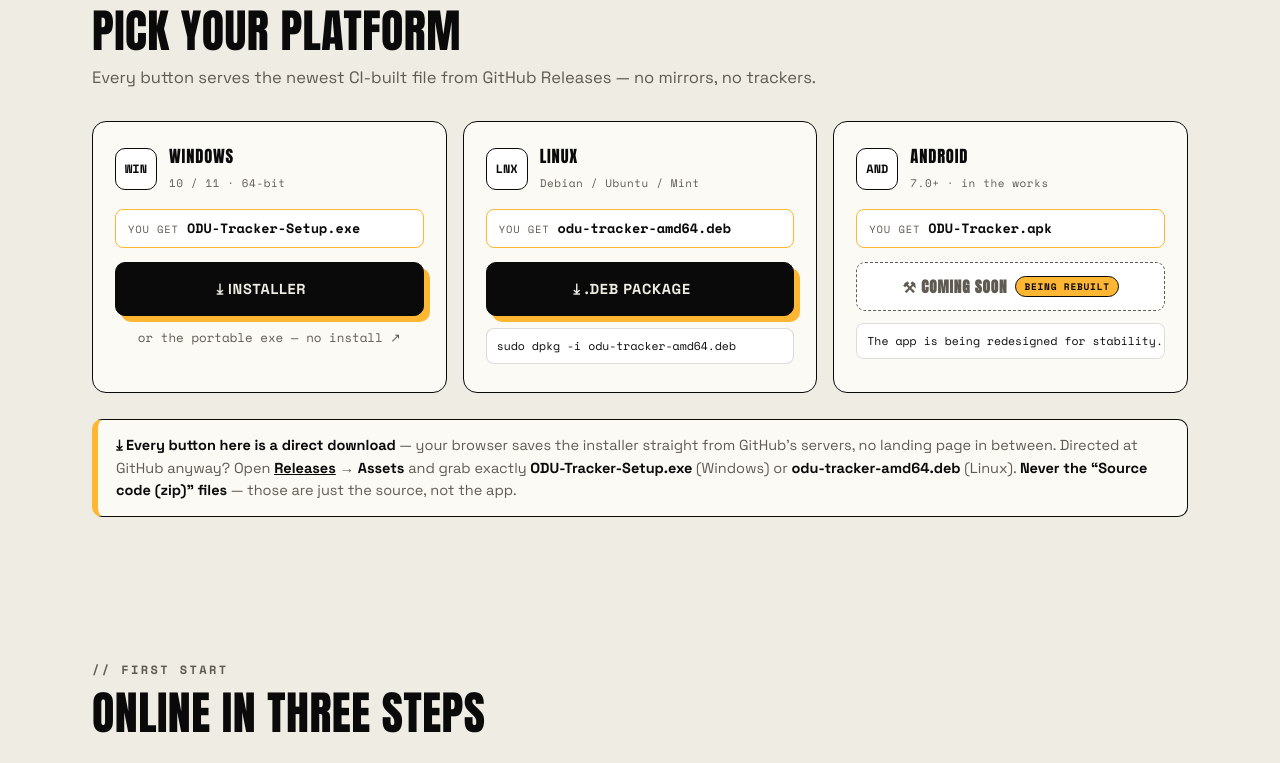
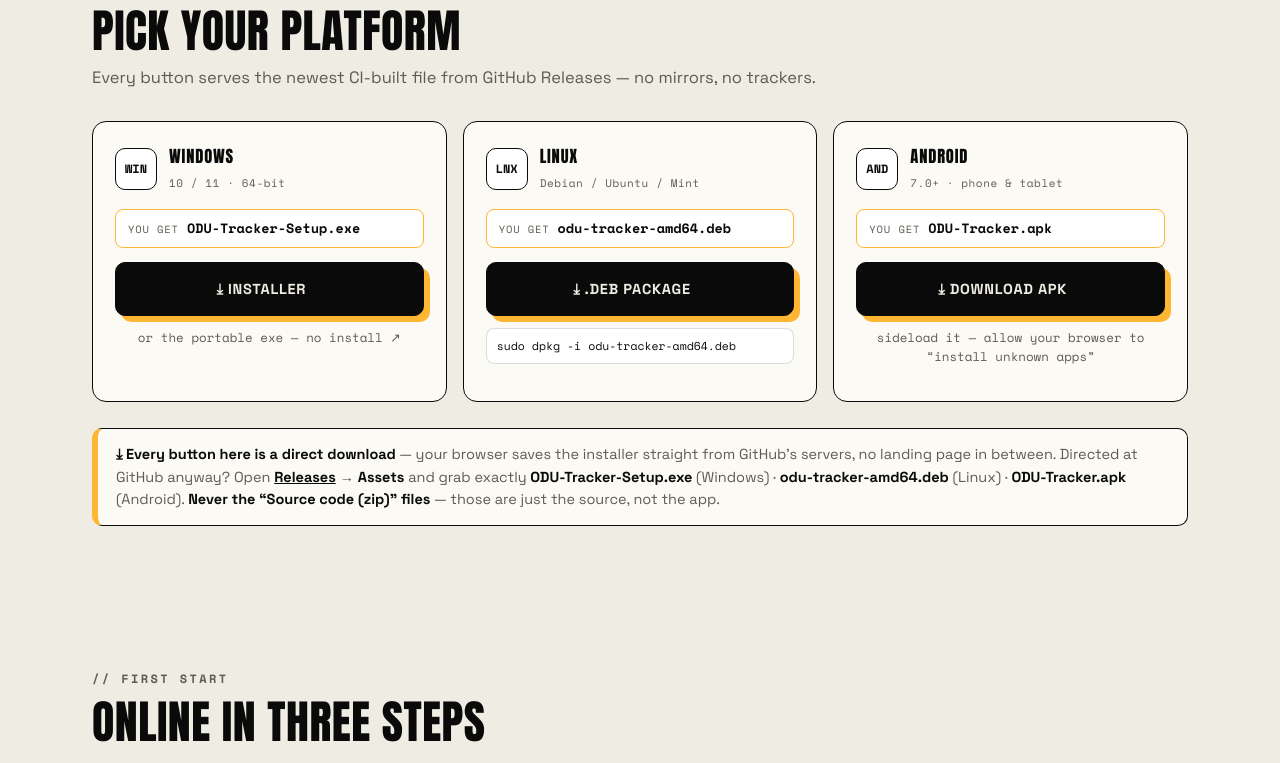
Before and after one commit to Ademileke12/odu-tracker, a plain HTML site: page site/index.html in a window 1280 px wide. Shown: the part 1529-2292 px from the top of the page. Drawn offline with nearby package versions, Linux system fonts and the light colour scheme; no server answers.

Commit message:
site: restore Android download card (v1.3.0 APK is live)
v1.3.0 shipped the rebuilt, release-signed ODU-Tracker.apk, so the
'COMING SOON' placeholder is replaced with a real download card:
- Android card is a normal .dl-card with a .dl-link button to
  releases/latest/download/ODU-Tracker.apk + auto size fill + click
  beacon (same wiring as Windows/Linux)
- hero bullet: 'Windows & Linux today · Android soon' → 'Windows · Linux · Android'
- download note + fallback note now list the APK alongside the exe/deb
- version-chip fallbacks bumped v1.2.0 → v1.3.0 (script.js still
  auto-syncs to the GitHub latest release)
- removed dead .dl-card-soon/.btn-soon/.soon-chip CSS (kept .dl-cmd,
  still used by the Linux install hint)

verified: all four releases/latest/download links resolve 200, download
grid renders 3-up with correct cards (headless screenshot)

```diff
--- a/site/index.html
+++ b/site/index.html
@@ -36,7 +36,7 @@
     <a href="#how">How it works</a>
     <a class="gh" href="https://github.com/Ademileke12/odu-tracker" target="_blank" rel="noopener">GitHub ↗</a>
   </nav>
-  <span class="verchip" title="Latest release"><i class="dot"></i><span id="vertext">v1.2.0</span></span>
+  <span class="verchip" title="Latest release"><i class="dot"></i><span id="vertext">v1.3.0</span></span>
   <button class="mode-btn" id="modeBtn" title="Toggle light / dark" aria-label="Toggle theme"><span id="modeIco">☾</span></button>
   <a class="topbar-cta" href="#download">Get the app</a>
 </header>
@@ -61,7 +61,7 @@
         <li>✓ 0 bytes to the cloud</li>
         <li>✓ history in local SQLite</li>
         <li>✓ password never leaves</li>
-        <li>✓ Windows &amp; Linux today · Android soon</li>
+        <li>✓ Windows · Linux · Android</li>
       </ul>
     </div>
 
@@ -183,13 +183,14 @@
         <code class="dl-cmd">sudo dpkg -i odu-tracker-amd64.deb</code>
       </article>
 
-      <article class="dl-card dl-card-soon reveal" data-os="android">
-        <header><span class="dl-ico">AND</span><div><h3>Android</h3><small>7.0+ · in the works</small></div></header>
+      <article class="dl-card reveal" data-os="android">
+        <header><span class="dl-ico">AND</span><div><h3>Android</h3><small>7.0+ · phone &amp; tablet</small></div></header>
         <p class="dl-file">YOU GET <b>ODU-Tracker.apk</b></p>
-        <span class="btn btn-soon btn-block" aria-disabled="true">
-          ⚒ COMING SOON <span class="soon-chip">being rebuilt</span>
-        </span>
-        <p class="dl-cmd">The app is being redesigned for stability. Windows &amp; Linux are ready today.</p>
+        <a class="btn btn-black btn-block dl-link" data-asset="ODU-Tracker.apk"
+           href="https://github.com/Ademileke12/odu-tracker/releases/latest/download/ODU-Tracker.apk">
+          ⤓ DOWNLOAD APK <span class="dl-size" data-asset="ODU-Tracker.apk"></span>
+        </a>
+        <p class="dl-alt">sideload it — allow your browser to “install unknown apps”</p>
       </article>
     </div>
     <p class="dl-note reveal">
@@ -197,13 +198,15 @@
       straight from GitHub's servers, no landing page in between.
       Directed at GitHub anyway? Open <a href="https://github.com/Ademileke12/odu-tracker/releases" target="_blank" rel="noopener">Releases</a>
       → <b>Assets</b> and grab exactly
-      <b>ODU-Tracker-Setup.exe</b> (Windows) or <b>odu-tracker-amd64.deb</b> (Linux).
+      <b>ODU-Tracker-Setup.exe</b> (Windows) · <b>odu-tracker-amd64.deb</b> (Linux) ·
+      <b>ODU-Tracker.apk</b> (Android).
       <b>Never the “Source code (zip)” files</b> — those are just the source, not the app.
     </p>
     <p class="dl-note dl-fallback" id="dlFallback" hidden>
       ⚠ <b>No release is live yet.</b> The buttons above now lead to the
       <a href="https://github.com/Ademileke12/odu-tracker/releases" target="_blank" rel="noopener">Releases page</a> —
-      download <b>ODU-Tracker-Setup.exe</b> (Windows) or <b>odu-tracker-amd64.deb</b> (Linux) from there.
+      download <b>ODU-Tracker-Setup.exe</b> (Windows), <b>odu-tracker-amd64.deb</b> (Linux) or
+      <b>ODU-Tracker.apk</b> (Android) from there.
     </p>
   </section>
 
@@ -235,7 +238,7 @@
         <circle cx="24" cy="26" r="3" fill="#0a0a0a"/>
       </svg>
       ODU<b>TRACKER</b>
-      <span class="verchip small"><i class="dot"></i><span class="footer-ver">v1.2.0</span></span>
+      <span class="verchip small"><i class="dot"></i><span class="footer-ver">v1.3.0</span></span>
     </div>
     <p>Created by <b>anakincoco</b> · <a href="mailto:srimpkoyonko@gmail.com">srimpkoyonko@gmail.com</a></p>
     <p class="footer-links">
--- a/site/style.css
+++ b/site/style.css
@@ -414,25 +414,6 @@ h2 {
   font-family: var(--mono); text-decoration: none;
 }
 .dl-alt:hover { color: var(--ink); text-decoration: underline; }
-/* disabled card — Android APK is being rebuilt; the button must look
-   unclickable and the release-fetch logic skips it (no .dl-link class) */
-.dl-card-soon { opacity: .78; }
-.dl-card-soon:hover { transform: none; box-shadow: none; }
-.btn-soon {
-  display: flex; align-items: center; justify-content: center; gap: 8px;
-  background: var(--panel-2); color: var(--muted);
-  border: 1.5px dashed var(--muted);
-  cursor: not-allowed; user-select: none;
-  font-family: var(--display); font-size: 15px; letter-spacing: .06em;
-  padding: 12px 14px; border-radius: 9px;
-}
-.soon-chip {
-  font-family: var(--mono); font-size: 9.5px; font-weight: 700;
-  text-transform: uppercase; letter-spacing: .08em;
-  background: var(--accent); color: var(--ink);
-  border: 1.5px solid var(--ink); border-radius: 999px;
-  padding: 2px 8px;
-}
 .dl-cmd {
   display: block; margin-top: 12px;
   font-family: var(--mono); font-size: 11.5px; color: var(--ink);
```
